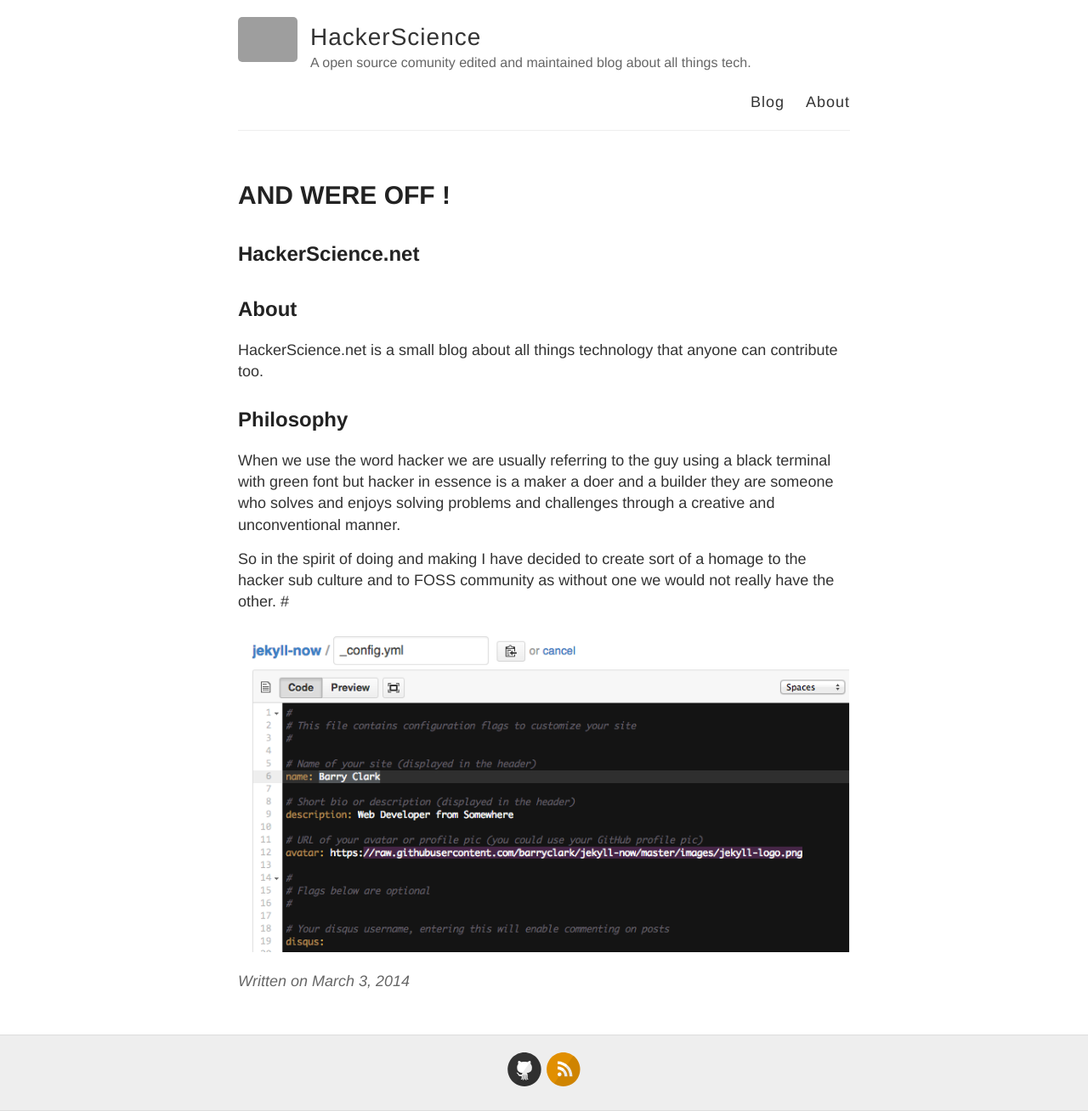
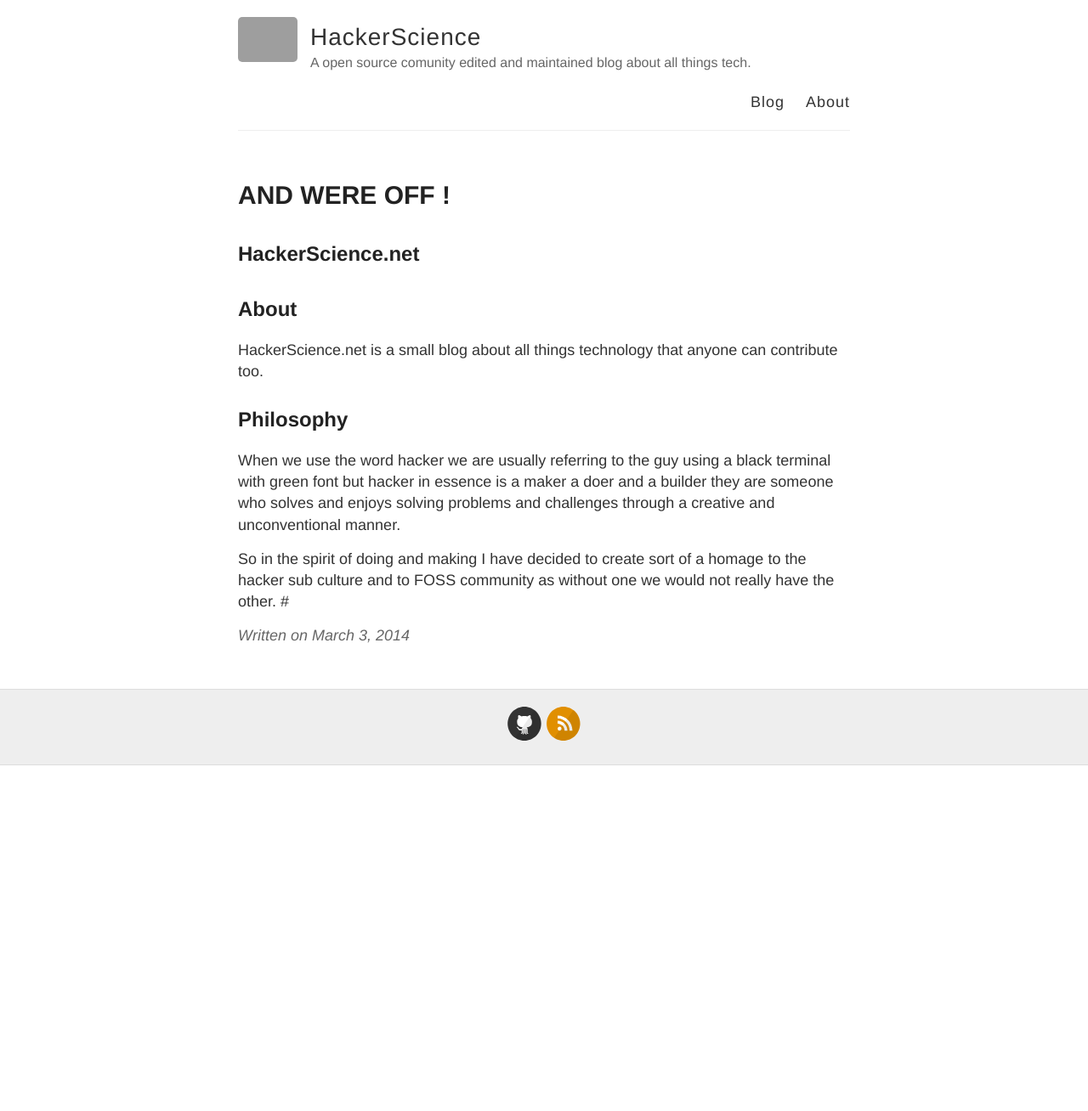
Before and after one commit to 0x00009b/hackerscience.net, a Jekyll site: the page built from _posts/2014-3-3-Hello-World.md, in a window 1280 px wide. Shown: the whole page at 85% size. Built offline with Jekyll 4.4.1, drawn with Linux system fonts in a browser that asks for light colours; after the commit the page ends 901 px from its top, so only the background shows below that; grey boxes are pictures that could not be loaded.

Commit message:
Update 2014-3-3-Hello-World.md

```diff
--- a/_posts/2014-3-3-Hello-World.md
+++ b/_posts/2014-3-3-Hello-World.md
@@ -14,5 +14,3 @@ When we use the word hacker we are usually referring to the guy using a black te
 
 So in the spirit of doing and making I have decided to create sort of a homage to the hacker sub culture and to FOSS community as without one we would not really have the other.
 #
-
-![_config.yml]({{ site.baseurl }}/images/config.png)
```
